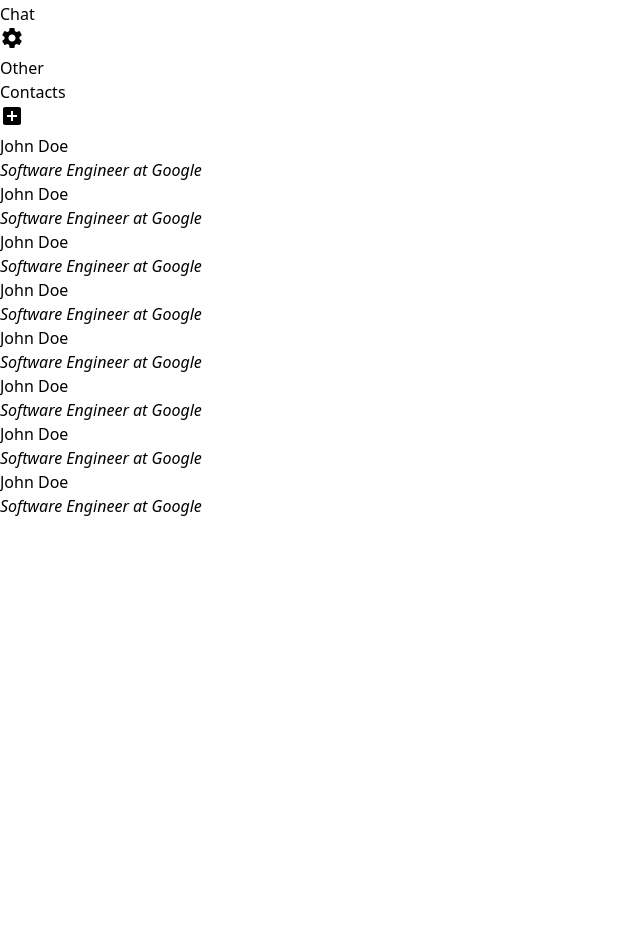
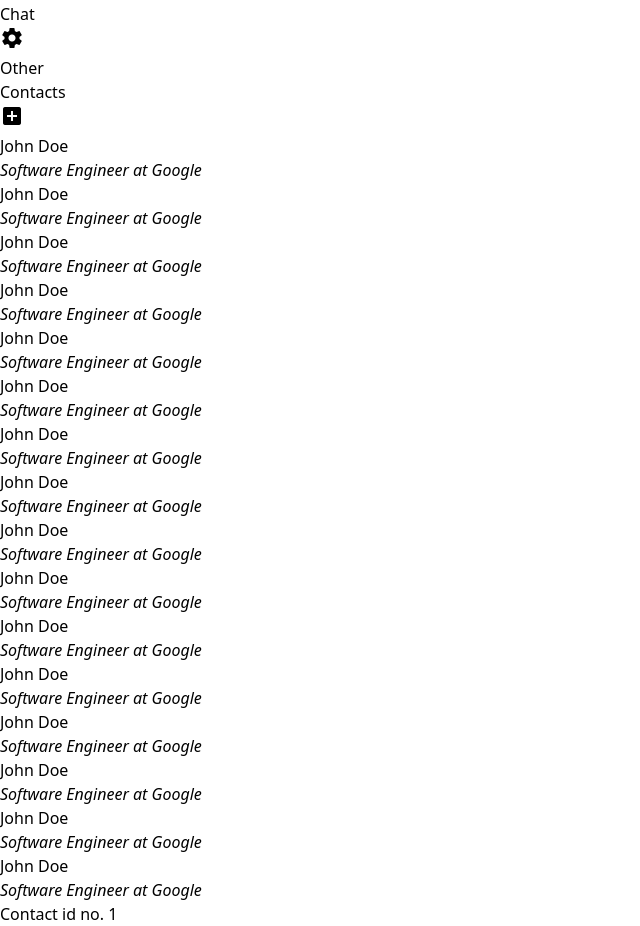
Before and after one commit to mayank-raj1/GDSC_Hacks, a React (Vite) app in the folder Frontend/: page /contacts/1 in a window 1280 px wide. Shown: the part 460-1386 px from the top of the page, without its empty margins (0-640 px from the left). Before the commit the page ends 978 px from the top, so only its background shows below. Built offline with nearby package versions, Linux system fonts and the light colour scheme.

Commit message:
styling contacts, navbar, adding Contact component

```diff
--- /dev/null
+++ b/Frontend/src/components/contacts/Contact.jsx
@@ -0,0 +1,11 @@
+
+function Contact({ id }) {
+
+  return (
+    <div>
+      Contact id no. {id}
+    </div>
+  );
+}
+
+export default Contact;
--- a/Frontend/src/components/contacts/ContactsPage.jsx
+++ b/Frontend/src/components/contacts/ContactsPage.jsx
@@ -1,5 +1,8 @@
+import { useParams } from "react-router";
+import Contact from "./Contact.jsx";
 
 function ContactsPage() {
+  const { contactid } = useParams();
 
   let data = [
     {
@@ -9,14 +12,15 @@ function ContactsPage() {
       goal: "Get a referral",
     },
   ]
-  for (let i = 0; i < 3; i++){
+  for (let i = 0; i < 4; i++){
     data = data.concat(data)
   }
 
   return (
-    <div className="bg-white w-96 z-10 ml-20">
+    <div className="flex">
+      <div className="bg-white w-96 z-10 ml-20 ">
 
-      <main className="border border-black-900">
+        <div className="border border-black-900 max-h-screen fixed w-96 flex flex-col">
           <div className="flex justify-between items-center mx-4">
             <h2 className="text-4xl py-4 font-semibold">Contacts</h2>
             <button>
@@ -25,23 +29,38 @@ function ContactsPage() {
               </i>
             </button>
           </div>
-        <div className="">
+          <ul className="overflow-y-auto max-h-full">
             {
               data.map((contact, i) => {
                 return (
-                <div key={i} className="border bg-white p-4">
+                  <li key={i} className="border bg-white p-4">
                     <h4 className="text-xl">{contact.name}</h4>
                     <div>
                       <p className="text-gray-500">
                         <em>{contact.title + " at " + contact.company}</em>
                       </p>
                     </div>
-                </div>
+                  </li>
                 );
               })
             }
+          </ul>
         </div>
 
+      </div>
+
+      <main>
+          {
+            (
+              contactid
+            ) ? (
+              <Contact id={contactid} />
+            ) : (
+              <div>
+                Select a Contact
+              </div>
+            )
+          }
         </main>
 
     </div>
--- a/Frontend/src/components/dashboard/NavBar.jsx
+++ b/Frontend/src/components/dashboard/NavBar.jsx
@@ -30,7 +30,7 @@ function NavBar() {
   return (
     <div className="flex min-h-screen max-h-full w-full relative">
       <div className="border-r border-slate-300 bg-white z-0 hover:z-20
-      h-full w-20 hover:w-64 transition-all shrink-0 absolute top-0 left-0 "
+      h-full w-20 hover:w-64 transition-all shrink-0 absolute top-0 left-0"
       >
         <nav>
 
```
Lines whose indentation alone changed are shown as unchanged.
